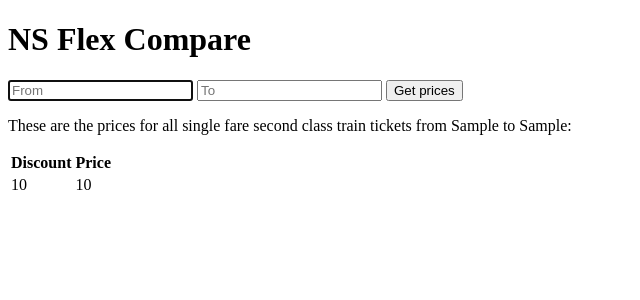
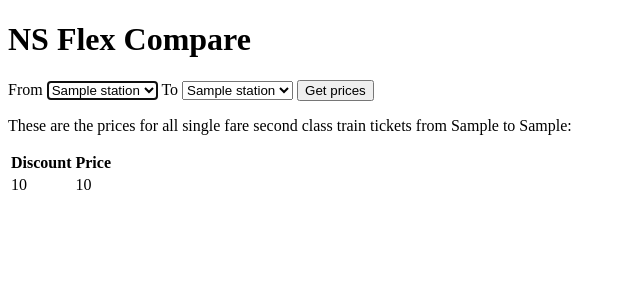
Before and after one commit to navase/ns-flex-compare, a Flask app: template templates/index.html in a window 1280 px wide. Shown: the top 300 px of the page, without its empty margins (0-640 px from the left). Run offline with Flask 3, Linux system fonts and the light colour scheme; the template is opened without the code that fills it: most values are stand-ins (such as "Sample title", 1, 10 or a date in 2020); parts of the project's set-up code (start-up, migrations or seed data) failed here and were passed over.

Commit message:
Use dropdown with train stations from NS API

```diff
--- a/app.py
+++ b/app.py
@@ -37,7 +37,21 @@ def index():
             price['price'] = locale.currency(price['price'] / 100, grouping=True).replace('Eu', '€')
             price['discount'] = price['discountType'].replace('_', ' ').capitalize()
 
-        return render_template('index.html', prices=prices, fromStation=fromStation, toStation=toStation)
+        return render_template('index.html', stations=stations(), prices=prices, fromStation=fromStation, toStation=toStation)
 
     else:
-        return render_template('index.html')
+        return render_template('index.html', stations=stations())
+
+
+def stations():
+    # Get list of train stations from NS API
+    url = 'https://gateway.apiportal.ns.nl/reisinformatie-api/api/v2/stations?countryCodes=nl'
+    headers = {'Ocp-Apim-Subscription-Key': os.environ.get('NS_APP_KEY')}
+    response = requests.get(url, headers=headers)
+    data = response.json()
+
+    stations = []
+    for station in data['payload']:
+        stations.append(station['namen']['lang'])
+
+    return sorted(stations)
--- a/templates/index.html
+++ b/templates/index.html
@@ -11,8 +11,20 @@
         <h1>NS Flex Compare</h1>
 
         <form action="/" method="post">
-            <input autocomplete="off" autofocus id="fromStation" name="fromStation" placeholder="From" type="text">
-            <input autocomplete="off" autofocus id="toStation" name="toStation" placeholder="To" type="text">
+            <label for="fromStation">From</label>
+            <select autofocus id="fromStation" name="fromStation">
+                {% for station in stations %}
+                    <option value="{{ station }}" {{ 'selected' if station == fromStation }}>{{ station }}</option>
+                {% endfor %}
+            </select>
+
+            <label for="toStation">To</label>
+            <select id="toStation" name="toStation">
+                {% for station in stations %}
+                    <option value="{{ station }}" {{ 'selected' if station == toStation }}>{{ station }}</option>
+                {% endfor %}
+            </select>
+
             <button class="btn btn-primary" type="submit">Get prices</button>
         </form>
 
```
